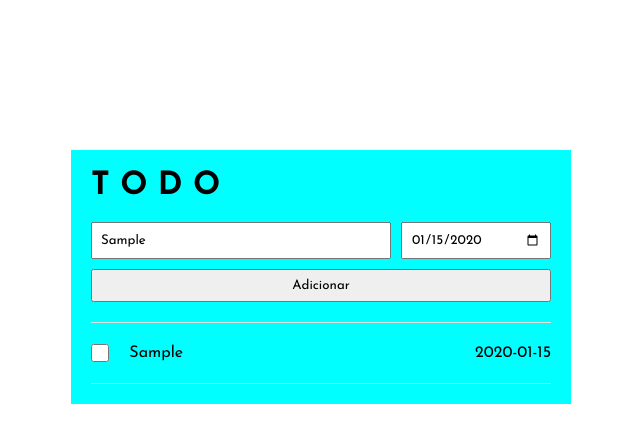
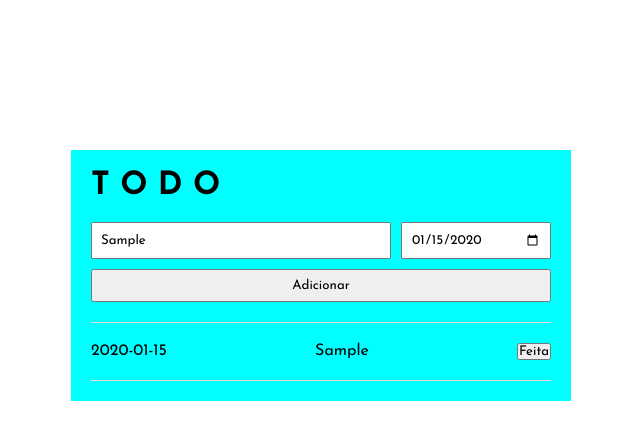
Before and after one commit to baischsoares/to-do-app, a Vue app: page / in a window 1280 px wide. Both pictures are taken after typing "Sample", "2020-01-15" into the empty fields and a click on the input "Adicionar". Shown: the top 442 px of the page, without its empty margins (319-959 px from the left). Built offline with nearby package versions, Linux system fonts and the light colour scheme.

Commit message:
feat: funcao de concluir tarefa

```diff
--- a/src/App.vue
+++ b/src/App.vue
@@ -6,16 +6,19 @@
       <input type="date" v-model="prazo">
       <input type="submit" value="Adicionar" @click.prevent="adicionarTarefa">
     </form>
-    <ul>
+    <div v-if="tarefas.length">
+      <ul >
       <li v-for="(tarefa, index) in tarefas" :key="index" class="tarefa">
-        <input type="checkbox">
         <div>
+          <p>{{ tarefa.prazo }}</p>
           <p>{{tarefa.titulo}}</p>
-          <p>{{ tarefa.prazo }}</p>
+          <button @click="completarTarefas(tarefa)">Feita</button>
         </div>
-
       </li>
     </ul>
+    </div>
+
+    <p v-else>Nenhuma tarefa adicionada</p>
   </div>
 
 </template>
@@ -38,7 +41,15 @@ export default {
       let tarefa = {};
       tarefa.titulo = this.titulo;
       tarefa.prazo = this.prazo;
+      tarefa.feita = false;
       this.tarefas.push(tarefa);
+    },
+    completarTarefas(tarefa){
+        tarefa.feita = !tarefa.feita
+        this.tarefas = this.tarefas.filter(this.excluiTarefa);
+    },
+    excluiTarefa(tarefa){
+      return tarefa.feita == false;
     }
   }
 
```
